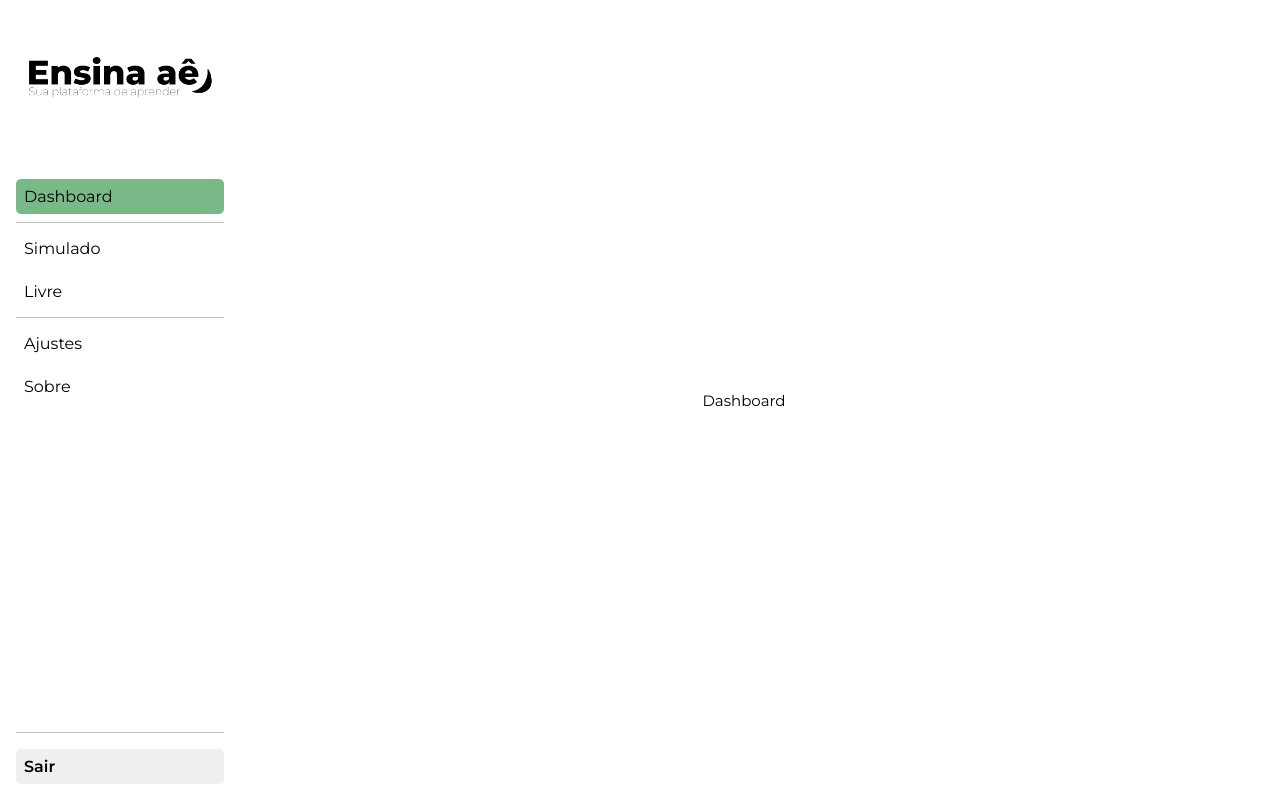
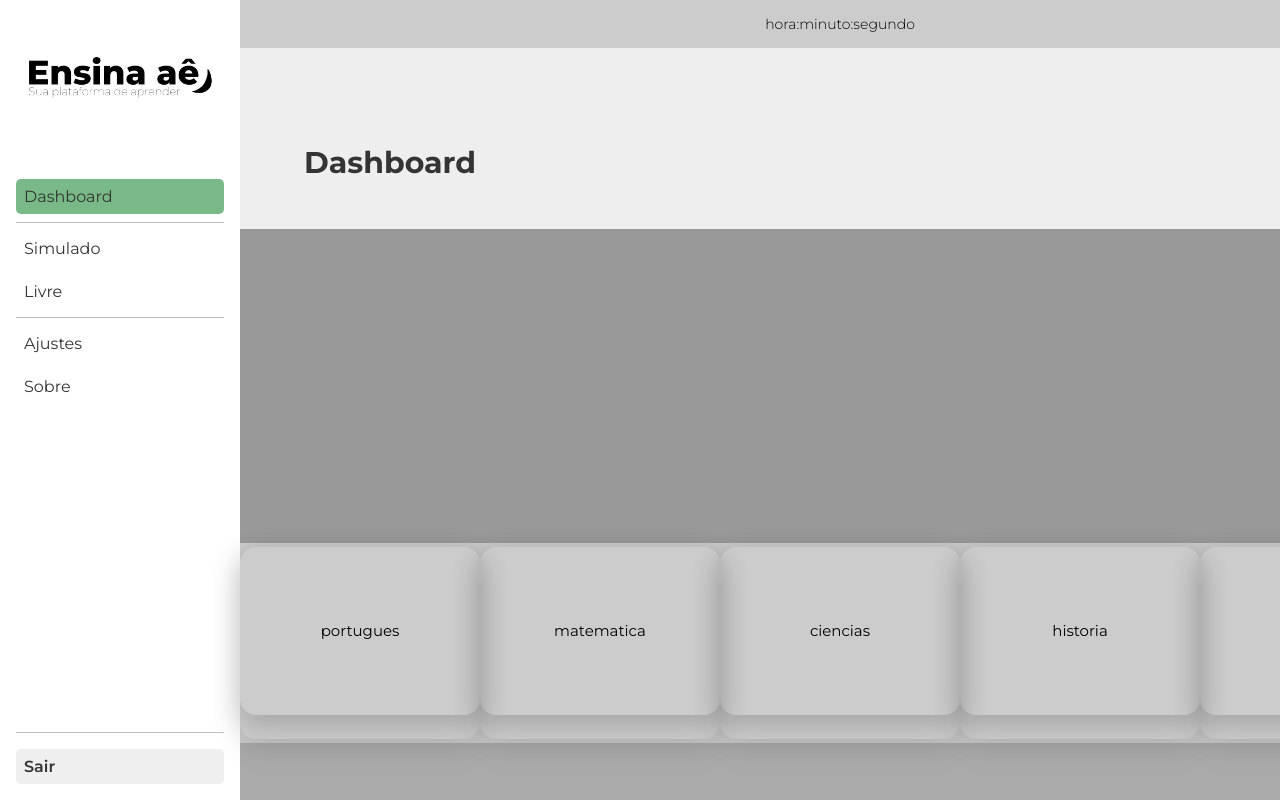
Before and after one commit to JulioJurema/EnsinaAe, a React (Vite) app: page / in a window 1280 px wide. Built offline with nearby package versions, Linux system fonts and the light colour scheme.

Commit message:
Correção de CSS e parte 1 da criação da Dashboard

```diff
--- /dev/null
+++ b/src/Components/CardBoasVindas/index.tsx
@@ -0,0 +1,11 @@
+import React from "react";
+
+const CardBoasVindas: React.FC = () => {
+    return(
+        <section className="">
+
+        </section>
+    )
+};
+
+export default CardBoasVindas;
--- /dev/null
+++ b/src/Components/CardMedia/index.tsx
@@ -0,0 +1,21 @@
+import React from "react";
+
+interface CardMediaProps{
+    cat: string;
+    media: number
+    max: number
+
+}
+
+const CardMedia: React.FC<CardMediaProps> = (props) => {
+    return(
+        <section className=" m-auto h-[12em] w-[15em] rounded-[1em] pb-[1.5em] shadow-[0_10px_30px_rgba(0,0,0,0.1)]">
+            <div className="flex justify-center items-center h-[100%] w-[100%] rounded-[1em] shadow-[0_10px_30px_rgba(0,0,0,0.2)]">
+                <p>{props.cat}</p>
+            </div>
+
+        </section>
+    )
+};
+
+export default CardMedia;
--- a/src/Components/Navbar/index.tsx
+++ b/src/Components/Navbar/index.tsx
@@ -12,7 +12,7 @@ const Navbar: React.FC = () => {
   };
 
   return (
-    <nav className="h-full w-[15em] flex flex-col shadow-[0px_7px_29px_-4px_rgba(0,0,0,0.25)] mr-8 p-[1em]">
+    <nav className="h-full w-[15em] flex flex-col shadow-[0px_7px_29px_-4px_rgba(0,0,0,0.25)] p-[1em]">
       <img src={Logo} alt="Logo do site" className="h-auto mt-[5vh] mb-[10vh] mx-[0.5em]" />
 
       <div className="flex flex-col justify-between h-[90%]">
--- a/src/Pages/Dashboard/index.tsx
+++ b/src/Pages/Dashboard/index.tsx
@@ -1,10 +1,32 @@
 import React from "react";
-import './style.css';
+import CardMedia from "../../Components/CardMedia";
 
 const Dashboard: React.FC = () => {
     return(
-        <section className="dashboardContainer">
-            <p>Dashboard</p>
+        <section className="flex justify-center h-[100vh] w-[100%]">
+            <div className="flex content-between flex-col h-[100%] w-[100%] max-w-[1500px] bg-[#aaa]">
+                <div className="header w-[100%] h-[auto] bg-[#ccc]">
+                    <div className="flex flex-col justify-center text-center h-[3em]">
+                        <span>hora:minuto:segundo</span>
+                    </div>
+                    <div className="line2 w-[100%] pl-[4em] h-[auto] pt-[6em] pb-[3em] bg-[#eee]">
+                        <h2 className="text-[30px] text-[var(--texto-preto-primario)]">Dashboard</h2>
+                    </div>
+                </div>
+                <div className="flex flex-col Body w-[100%] h-[100%]">
+                    <div className="line1 w-[100%] h-[55%] bg-[#999]">
+
+                    </div>
+                    <div className="flex justify-center items-center content-between w-[100%] h-[35%] bg-[#ccc]">
+                        <CardMedia cat="portugues" media={22.5} max={14}/>
+                        <CardMedia cat="matematica" media={22.5} max={14}/>
+                        <CardMedia cat="ciencias" media={22.5} max={14}/>
+                        <CardMedia cat="historia" media={22.5} max={14}/>
+                        <CardMedia cat="geografia" media={22.5} max={14}/>
+                    </div>
+                </div>
+            </div>
+
         </section>
     )
 };
--- a/src/Pages/Dashboard/style.css
+++ /dev/null
@@ -1,10 +0,0 @@
-
-
-.dashboardContainer{
-    display: flex;
-    justify-content: center;
-    align-items: center;
-    background-color: #fff;
-    height: 100%;
-    width: 100%;
-}
--- a/src/Pages/LoginPage/index.tsx
+++ b/src/Pages/LoginPage/index.tsx
@@ -2,7 +2,7 @@ import './style.css';
 import Logo from '../../assets/Logo.png';
 import Illustration from '../../assets/Ilustracao.png'; // substitua por sua imagem
 import { signInWithPopup } from 'firebase/auth';
-import { auth, googleProvider } from '../../../Firebase';
+import { auth, googleProvider } from '../../../firebase';
 import { useNavigate } from 'react-router-dom';
 import { useEffect } from 'react';
 import { FaGoogle, FaFacebookF, FaMicrosoft } from 'react-icons/fa';
--- a/src/assets/colors.css
+++ b/src/assets/colors.css
@@ -2,7 +2,7 @@
     --verde-primario: #78B987;
     --verde-secundario: #2D743D;
     --verde-select: #a1cdab;
-    --texto-preto-primairo: #343434;
+    --texto-preto-primario: #343434;
     --vermelho-primario: #b64747;
     --vermelho-secundario: #a12c2c;
     --vermelho-select: #e27b7b;
```
